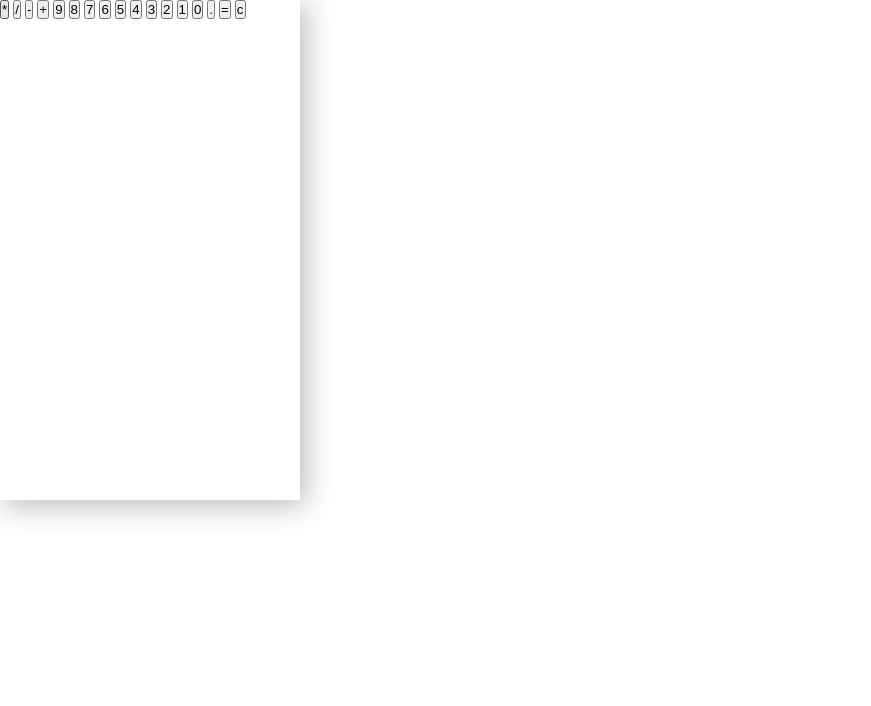
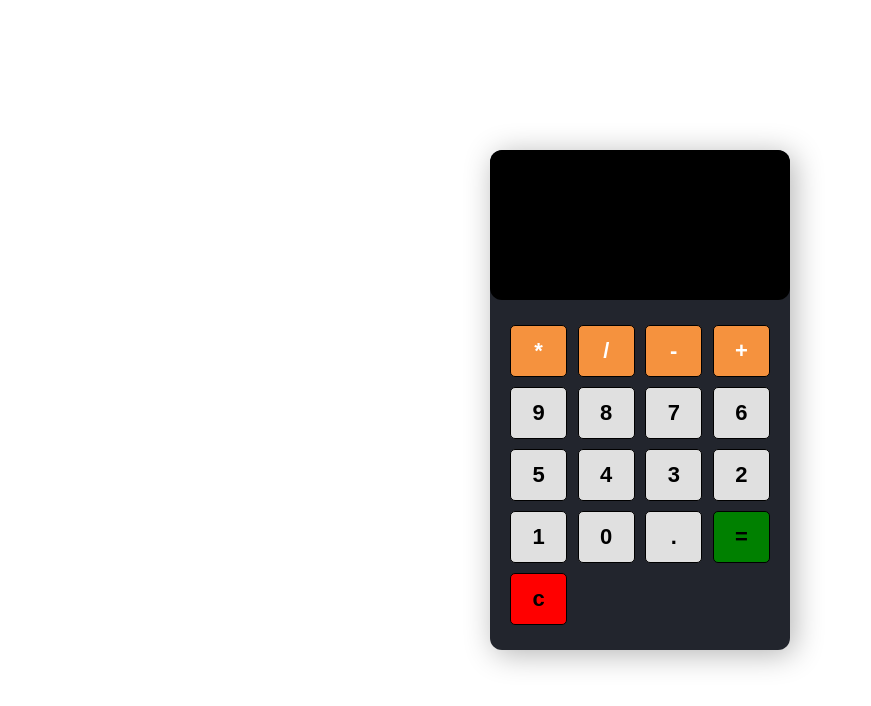
Before and after one commit to KulkarniShrinivas/Javascript-Projects, a plain HTML site: page Simple-Calculator/index.html in a window 1280 px wide. Shown: the whole page, without its empty margins (0-871 px from the left). Drawn offline with Linux system fonts and the light colour scheme.

Commit message:
completed with html and csss

```diff
--- a/Simple-Calculator/index.html
+++ b/Simple-Calculator/index.html
@@ -8,7 +8,8 @@
 </head>
 <body>
     <section class="calculator">
-        <form action="text" class="screen">
+        <form>
+            <input type="text" class="screen">
 
         </form>
 
@@ -30,8 +31,8 @@
             <button type="button" class="btn btn-grey" data-num="0">0</button>
             <button type="button" class="btn btn-grey" data-num=".">.</button>
 
-            <button type="button" class="btn btn-grey" >=</button>
-            <button type="button" class="btn btn-grey" >c</button>
+            <button type="button" class="btn btn-equal" >=</button>
+            <button type="button" class="btn btn-clear" >c</button>
 
         </div>
 
--- a/Simple-Calculator/script.js
+++ b/Simple-Calculator/script.js
@@ -0,0 +1,5 @@
+(function () {
+    let screen = document.querySelector('.screen');
+
+
+})();
--- a/Simple-Calculator/style.css
+++ b/Simple-Calculator/style.css
@@ -7,10 +7,67 @@
 body{
     min-height: 100vh;
     background: white;
+    display: flex;
+    justify-content: center;
+    align-items: center;
 }
 
 .calculator{
     width: 300px;
     height: 500px;
     box-shadow: 4px 4px 30px rgba(0, 0, 0, 0.3);
+    border-radius: 12px;
+    background: #22252D;
+    overflow: hidden;
 }
+
+form  input{
+    width: 100%;
+    height: 150px;
+    border: none;
+    border-radius: 12px;
+    font-size: 2rem;
+    padding: 1rem;
+    color: #fff;
+    background: #000;
+    text-align: right;
+    pointer-events: none;
+
+}
+
+.buttons{
+    display: flex;
+    flex-wrap: wrap;
+    justify-content: space-between;
+    padding: 20px;
+}
+
+button{
+    flex: 0 0 22%;
+    margin: 5px 0;
+    border: 1px solid #000;
+    width: 63px;
+    height: 52px;
+    font-size: 22px;
+    font-weight: 600;
+    border-radius: 5px;
+    cursor: pointer;
+}
+
+.btn-yellow{
+    background: rgb(245, 146, 62);
+    color: #fff;
+}
+
+.btn-grey{
+    background: rgb(224, 224, 224);
+
+}
+
+.btn-equal {
+    background: green;
+}
+
+.btn-clear {
+    background: red;
+}
```
